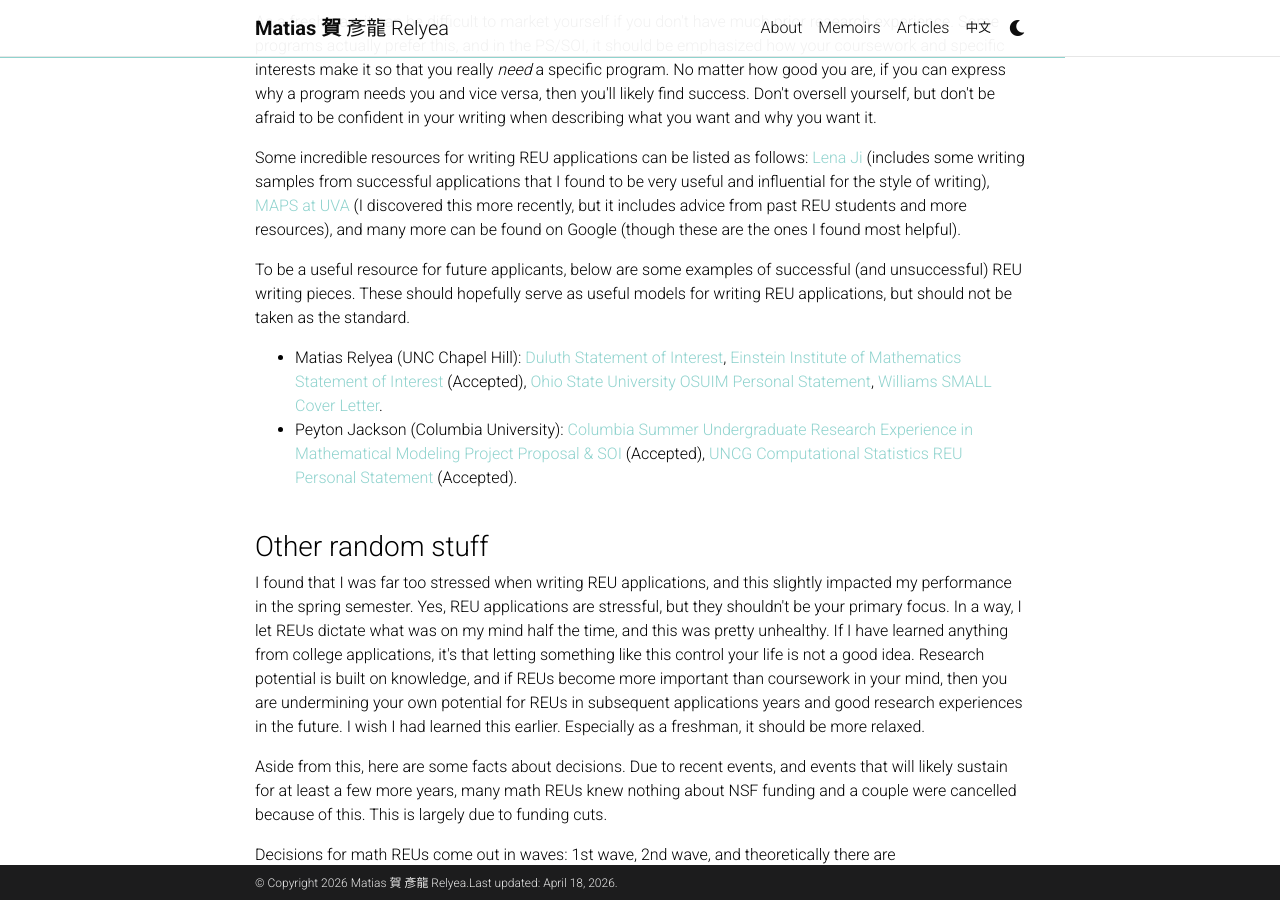
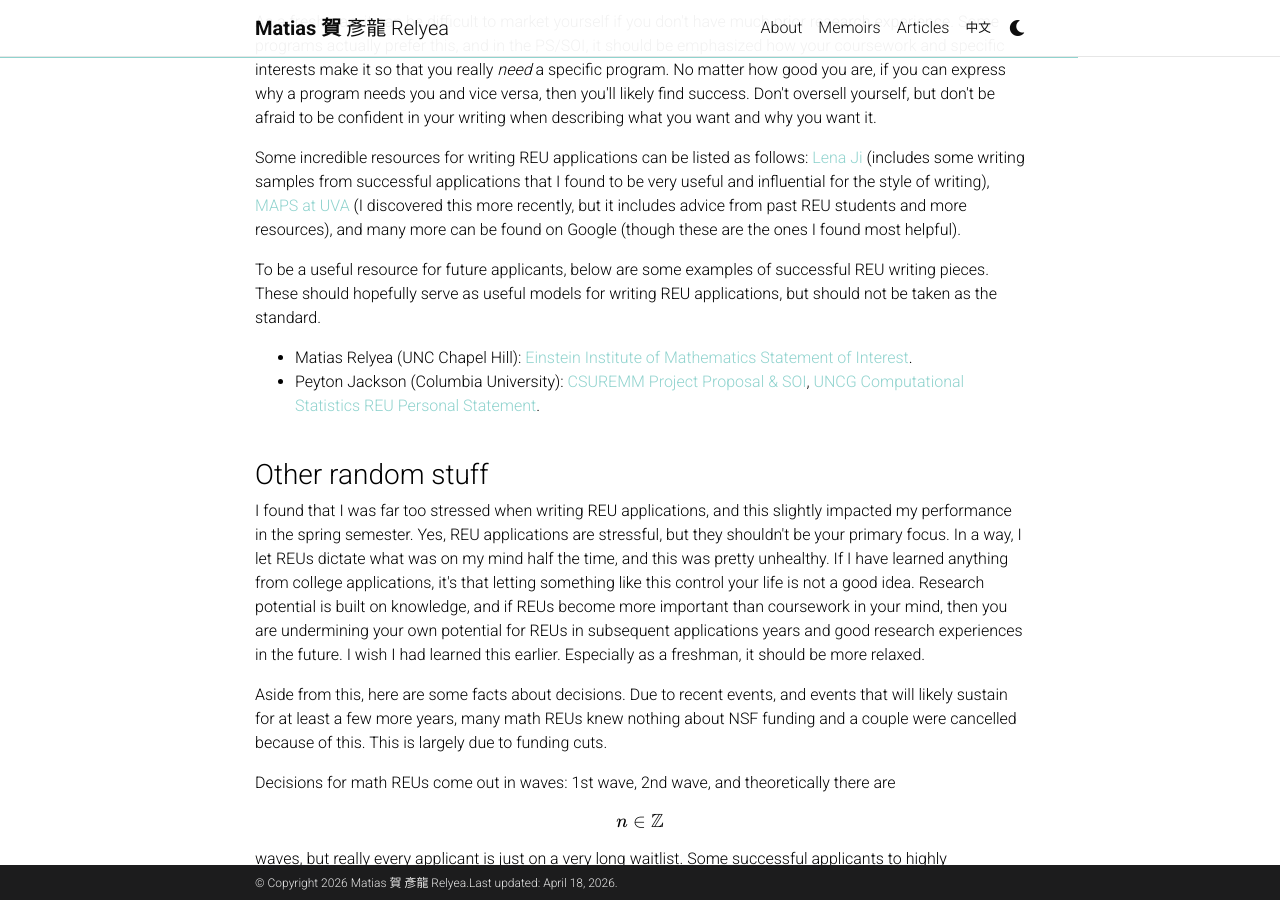
Before and after one commit to Quadcryo/quadcryo, a Jekyll site: the page built from _posts/2026-03-31-mathreus.md, in a window 1280 px wide and 900 px high, scrolled down 5003 px. Built offline with Jekyll 4.4.1, drawn with Linux system fonts in a browser that asks for light colours; comment, search, counter and statistics services are not loaded; a style sheet for code colours, icons or effects is not loaded.

Commit message:
more minor edits

```diff
--- a/_posts/2026-03-31-mathreus.md
+++ b/_posts/2026-03-31-mathreus.md
@@ -67,12 +67,12 @@
 
 <p> Some incredible resources for writing REU applications can be listed as follows: <a href="https://lji.web.illinois.edu/reus/">Lena Ji</a> (includes some writing samples from successful applications that I found to be very useful and influential for the style of writing), <a href="https://sites.google.com/view/maps-at-uva/topics-and-testimonials/research-experiences-for-undergraduates">MAPS at UVA</a> (I discovered this more recently, but it includes advice from past REU students and more resources), and many more can be found on Google (though these are the ones I found most helpful). </p>
 
-<p> To be a useful resource for future applicants, below are some examples of successful (and unsuccessful) REU writing pieces. These should hopefully serve as useful models for writing REU applications, but should not be taken as the standard. </p>
+<p> To be a useful resource for future applicants, below are some examples of successful REU writing pieces. These should hopefully serve as useful models for writing REU applications, but should not be taken as the standard. </p>
 
 
 <ul>
-  <li>Matias Relyea (UNC Chapel Hill): <a href="https://quadcryo.github.io/quadcryo/assets/pdf/Duluth SOI.pdf">Duluth Statement of Interest</a>, <a href="https://quadcryo.github.io/quadcryo/assets/pdf/Einstein SOI.pdf">Einstein Institute of Mathematics Statement of Interest</a> (Accepted), <a href="https://quadcryo.github.io/quadcryo/assets/pdf/OSUIM PS.pdf">Ohio State University OSUIM Personal Statement</a>, <a href="https://quadcryo.github.io/quadcryo/assets/pdf/SMALL cover letter.pdf">Williams SMALL Cover Letter</a>. </li>
-  <li>Peyton Jackson (Columbia University): <a href="https://quadcryo.github.io/quadcryo/assets/pdf/peyton-CSUREMM.pdf">Columbia Summer Undergraduate Research Experience in Mathematical Modeling Project Proposal & SOI</a> (Accepted), <a href="https://quadcryo.github.io/quadcryo/assets/pdf/peyton-UNCG.pdf">UNCG Computational Statistics REU Personal Statement</a> (Accepted).</li>
+  <li>Matias Relyea (UNC Chapel Hill): <a href="https://quadcryo.github.io/quadcryo/assets/pdf/Einstein SOI.pdf">Einstein Institute of Mathematics Statement of Interest</a>.</li>
+  <li>Peyton Jackson (Columbia University): <a href="https://quadcryo.github.io/quadcryo/assets/pdf/peyton-CSUREMM.pdf">CSUREMM Project Proposal & SOI</a>, <a href="https://quadcryo.github.io/quadcryo/assets/pdf/peyton-UNCG.pdf">UNCG Computational Statistics REU Personal Statement</a>.</li>
 </ul>
 
 
```
